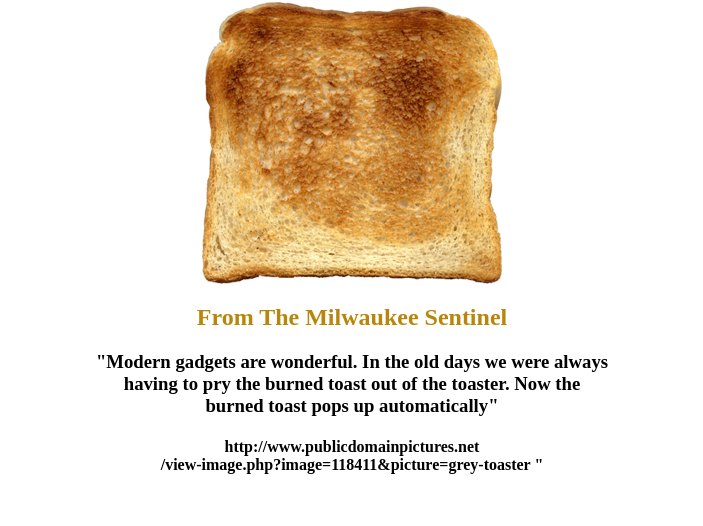
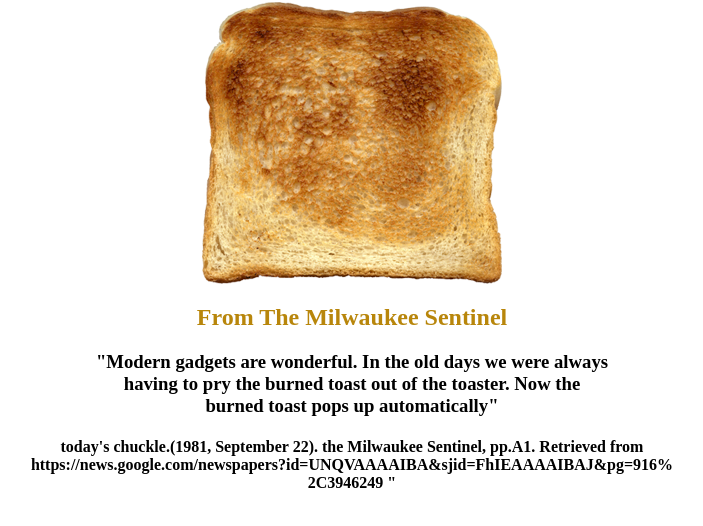
Before and after one commit to simranvird/lab-1, a plain HTML site: page index.html in a window 1280 px wide. Shown: the part 78-604 px from the top of the page, without its empty margins (288-991 px from the left). Drawn offline with Linux system fonts and the light colour scheme.

Commit message:
Update index.html

```diff
--- a/index.html
+++ b/index.html
@@ -13,7 +13,8 @@
     <h3>"Modern gadgets are wonderful. In the old days we were always<br>
         having to pry the burned toast out of the toaster. Now the<br>
          burned toast pops up automatically" </h3>
-    <H4>http://www.publicdomainpictures.net<br>
-        /view-image.php?image=118411&picture=grey-toaster "</H4>
+    <H4>today's chuckle.(1981, September 22). the Milwaukee Sentinel, pp.A1. Retrieved from <br>
+        https://news.google.com/newspapers?id=UNQVAAAAIBA&sjid=FhIEAAAAIBAJ&pg=916% <br>
+        2C3946249 "</H4>
 </body>
 </html>
```
